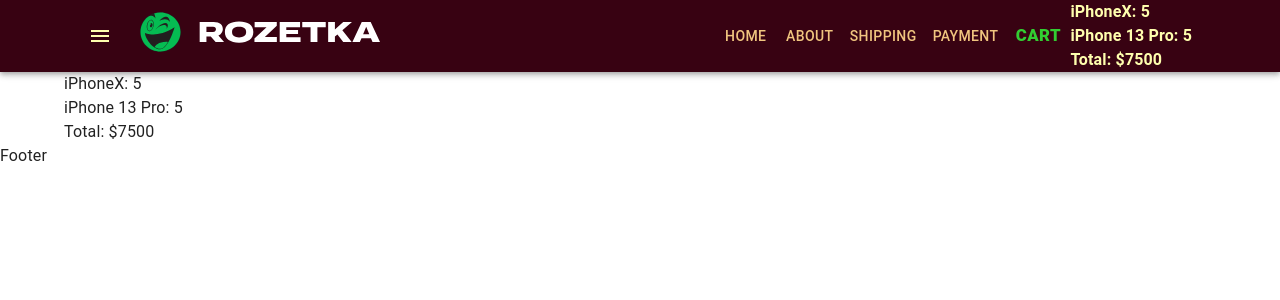
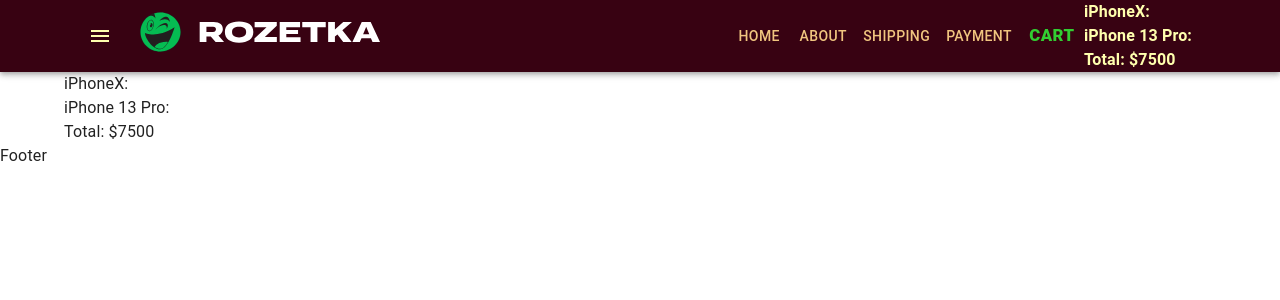
Before and after one commit to FrNick/fake-shop, a React (Create React App) app: page /cart in a window 1280 px wide. Shown: the top 300 px of the page. Built offline with nearby package versions, Linux system fonts and the light colour scheme.

Commit message:
add CartProductListItem

```diff
--- a/src/components/Cart/CartHeader.tsx
+++ b/src/components/Cart/CartHeader.tsx
@@ -1,5 +1,5 @@
-import CartTotal from 'pages/Cart/CartTotal'
-import CartProductList from 'pages/Cart/CartProductList'
+import CartTotal from './CartTotal'
+import CartProductList from 'components/Cart/CartProductList'
 type Props = {
     productsInCart: {
         [id: number]: number
--- a/src/pages/Cart/CartProductList.tsx
+++ b/src/components/Cart/CartProductList.tsx
@@ -1,10 +1,9 @@
-import React from 'react'
 import { keys } from 'lodash'
 import productsArray, {
     getProductsObject,
     Product,
 } from 'components/Products/ProductsArray'
-import CartTotal from 'pages/Cart/CartTotal'
+import CartProductListItem from './CartProductListItem'
 type Props = {
     productsInCart: {
         [id: number]: number
@@ -12,19 +11,22 @@
     productsObject?: {
         [key: number]: Product
     }
+    CartItem?: any
 }
 
 const CartProductList = ({
     productsInCart,
     productsObject = getProductsObject(productsArray),
+    CartItem = CartProductListItem,
 }: Props) => {
     return (
         <div>
             {keys(productsInCart).map((productId) => (
-                <div key={productId}>
-                    {productsObject[parseInt(productId)].name}:{' '}
-                    {productsInCart[parseInt(productId)]}
-                </div>
+                <CartItem
+                    key={productId}
+                    product={productsObject[parseInt(productId)]}
+                    ProductCount={productsInCart[parseInt(productId)]}
+                />
             ))}
         </div>
     )
--- /dev/null
+++ b/src/components/Cart/CartProductListItem.tsx
@@ -0,0 +1,15 @@
+import { Product } from 'components/Products/ProductsArray'
+type Props = {
+    product: Product
+    productCount: number
+}
+
+const CartProductListItem = ({ product, productCount }: Props) => {
+    return (
+        <div>
+            {product.name}:{productCount}
+        </div>
+    )
+}
+
+export default CartProductListItem
--- a/src/pages/Cart/CartPage.tsx
+++ b/src/pages/Cart/CartPage.tsx
@@ -1,5 +1,5 @@
-import CartTotal from './CartTotal'
-import CartProductList from './CartProductList'
+import CartTotal from 'components/Cart/CartTotal'
+import CartProductList from '../../components/Cart/CartProductList'
 type Props = {
     productsInCart: {
         [id: number]: number
```
Also changed, not shown: src/components/Cart/CartProductListItemExtended.tsx (added, +9 -0 lines), src/components/Cart/CartTotal.tsx (renamed from src/pages/Cart/CartTotal.tsx).
